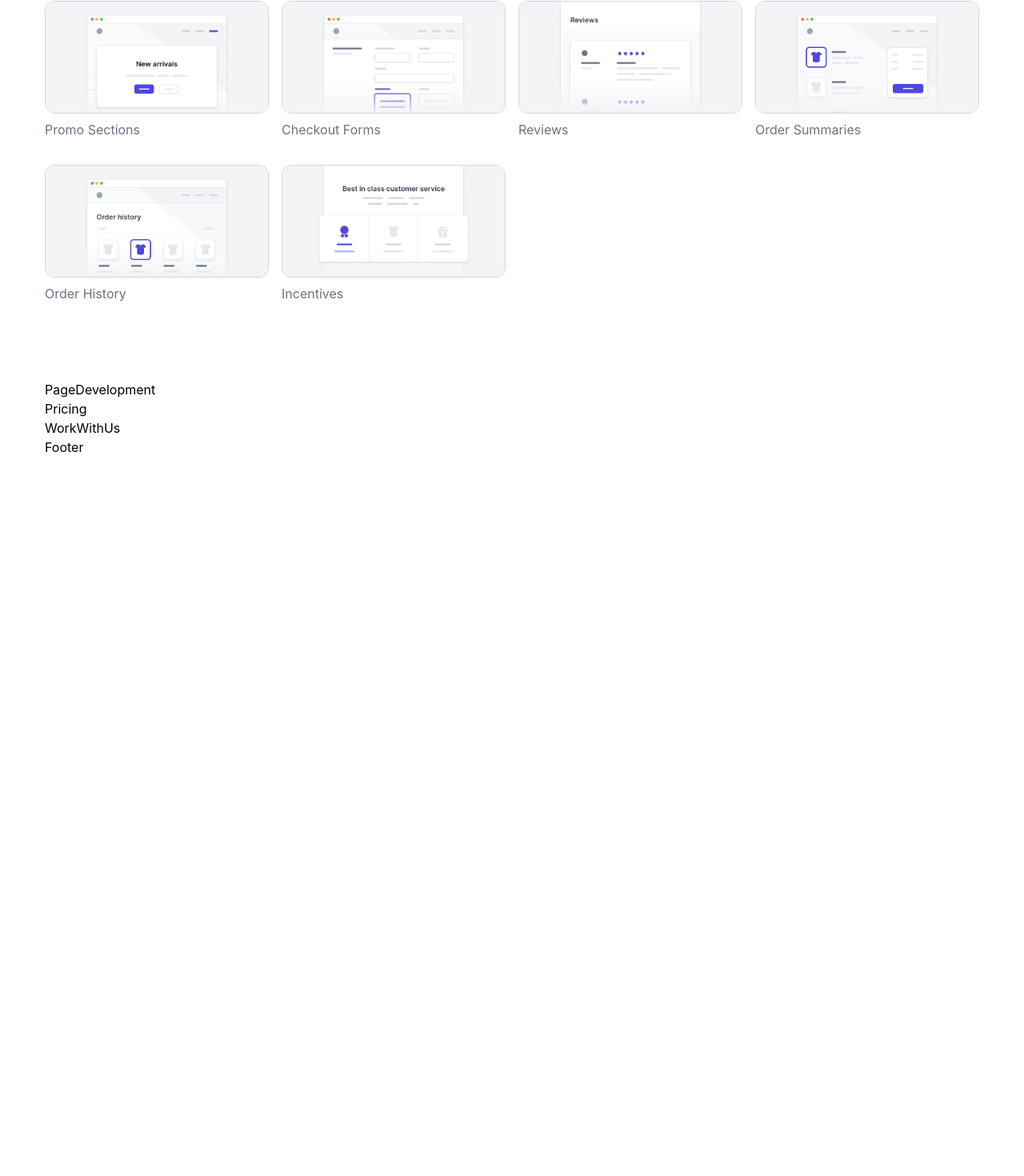
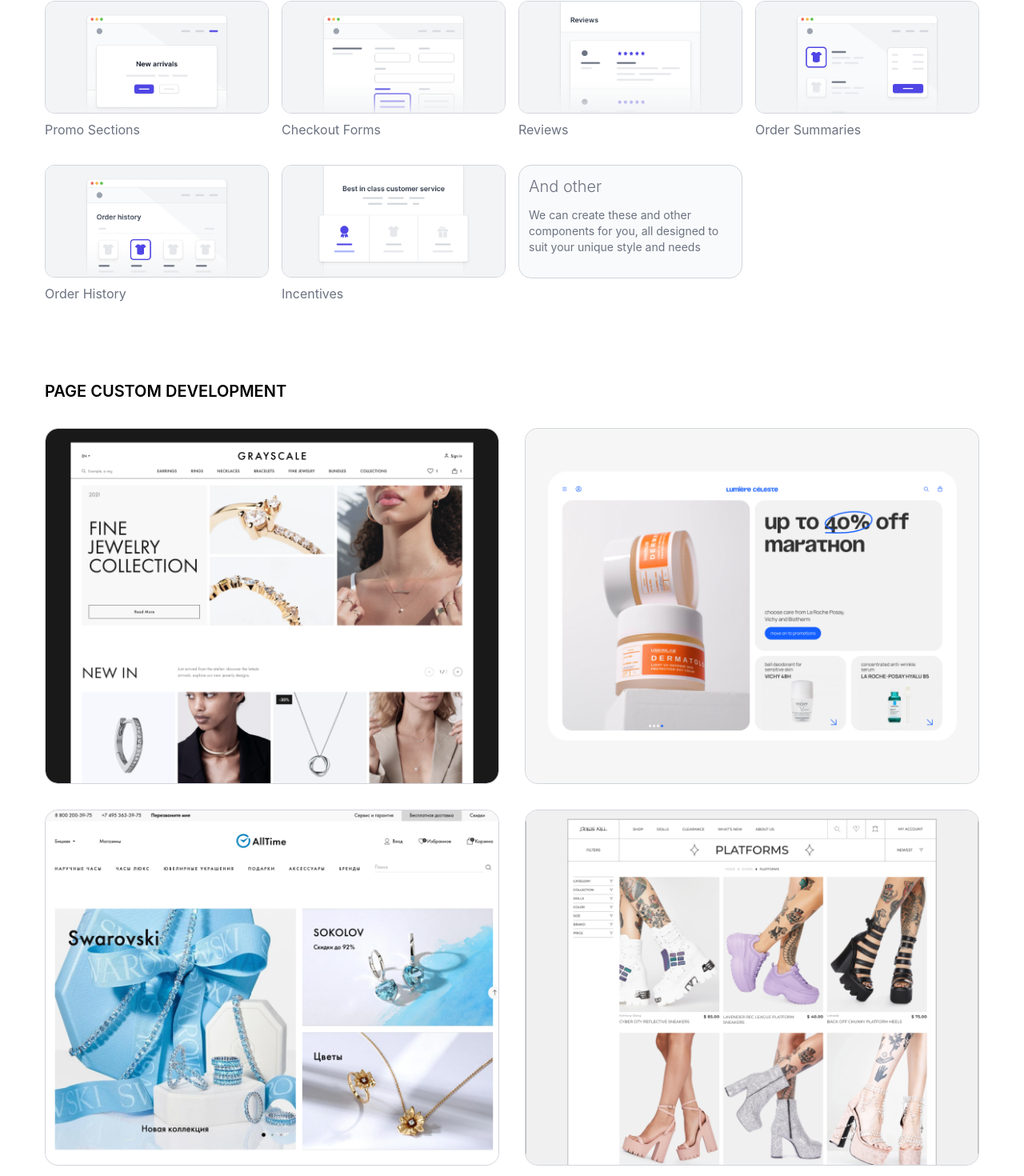
Before and after one commit to berdibekovadilet/plaudisdev, a Next.js app: page / in a window 1280 px wide. Shown: the part 1331-2801 px from the top of the page at 80% size. Before the commit the page ends 1902 px from the top, so only its background shows below. Built offline with nearby package versions, Linux system fonts and the light colour scheme.

Commit message:
add PageDevelopment

```diff
--- /dev/null
+++ b/components/Common/PageCard/PageCard.tsx
@@ -0,0 +1,16 @@
+import React from 'react';
+import Image from "next/image";
+import Banner from "../../../public/pages/case1.png"
+import {PageCases} from "./data";
+
+interface PageCardProps {
+    item: PageCases
+}
+
+export const PageCard: React.FC<PageCardProps> = ({item}) => {
+    return (
+        <div>
+            <Image src={item.image} alt="Page image" width={600} height={500} className='rounded-2xl border border-gray-300'/>
+        </div>
+    );
+};
--- /dev/null
+++ b/components/Common/PageCard/data.ts
@@ -0,0 +1,23 @@
+export interface PageCases {
+    id: number,
+    image: string,
+}
+
+export const PageCases: PageCases[] = [
+    {
+        id: 1,
+        image: "/pages/case1.png"
+    },
+    {
+        id: 2,
+        image: "/pages/case2.png"
+    },
+    {
+        id: 3,
+        image: "/pages/case3.png"
+    },
+    {
+        id: 4,
+        image: "/pages/case4.png"
+    }
+]
--- a/components/Sections/ComponentsDevelopment/ComponentsDevelopment.tsx
+++ b/components/Sections/ComponentsDevelopment/ComponentsDevelopment.tsx
@@ -8,6 +8,16 @@ export const ComponentsDevelopment = () => {
             <h2 className='text-xl font-semibold mb-8 uppercase'>Custom UI Component Development</h2>
             <div className="grid grid-cols-2 md:grid-cols-4 gap-4">
                 {ComponentsData.map(item => <ComponentsCard key={item.id} item={item}/>)}
+                <div className='hidden md:block h-3/4 p-3 rounded-2xl border border-gray-300 bg-gray-50 text-gray-500'>
+                    <h3 className='text-xl font-light mb-3'>And other</h3>
+                    <p className='text-sm'>We can create these and other components for you, all designed to suit your
+                        unique style and needs</p>
+                </div>
+            </div>
+            <div className='block md:hidden p-3 rounded-2xl border border-gray-300 bg-gray-50 text-gray-500'>
+                <h3 className='text-xl font-light mb-3'>And other</h3>
+                <p className='text-sm'>We can create these and other components for you, all designed to suit your
+                    unique style and needs</p>
             </div>
         </div>
     );
--- a/components/Sections/PageDevelopment/PageDevelopment.tsx
+++ b/components/Sections/PageDevelopment/PageDevelopment.tsx
@@ -1,9 +1,14 @@
 import React from 'react';
+import {PageCard} from "../../Common/PageCard/PageCard";
+import {PageCases} from "../../Common/PageCard/data";
 
 export const PageDevelopment = () => {
     return (
-        <div>
-            PageDevelopment
+        <div className='my-12 md:my-20'>
+            <h2 className='text-xl font-semibold mb-8 uppercase'>Page Custom Development</h2>
+            <div className='grid md:grid-cols-2 gap-8'>
+                {PageCases.map(item => <PageCard key={item.id} item={item}/>)}
+            </div>
         </div>
     );
 };
```
